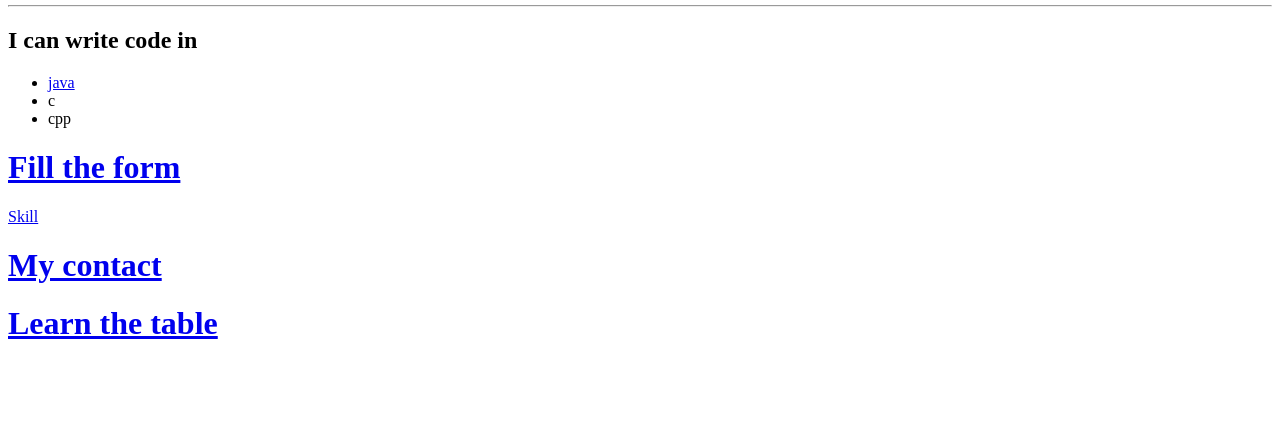
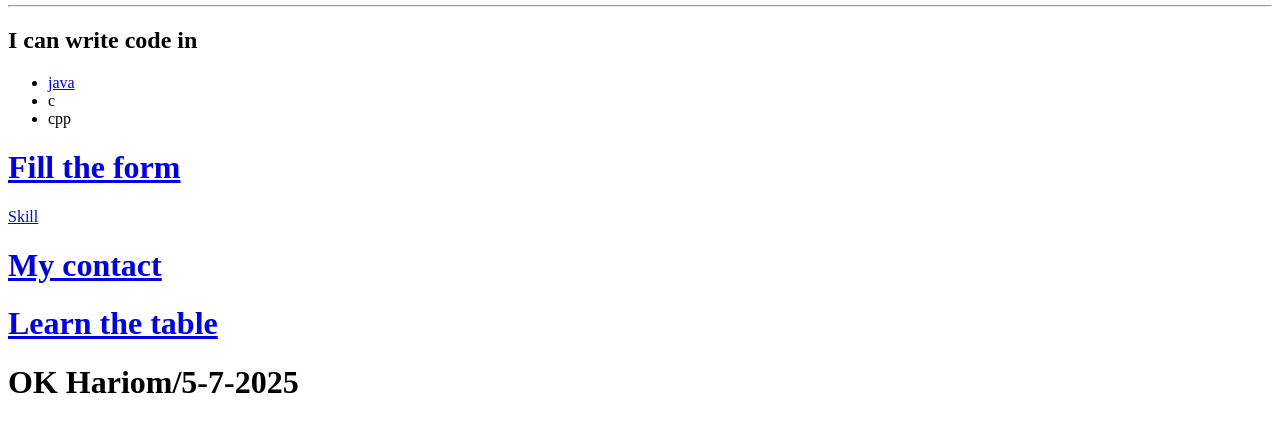
Before and after one commit to HariomSonar/cv, a plain HTML site: page index.html in a window 1280 px wide. Shown: the part 151-582 px from the top of the page. Drawn offline with Linux system fonts and the light colour scheme.

Commit message:
Added New h1

```diff
--- a/index.html
+++ b/index.html
@@ -32,7 +32,7 @@
   <a href="skill.html">Skill</a>
   <h1><a href="contact.html"></strong>My contact</strong> </a></h1>
   <h1><strong><a href="table.html">Learn the table</a></strong></h1>
+  <h1>OK Hariom/5-7-2025</h1>
 
 </body>
-
 </html>
```
